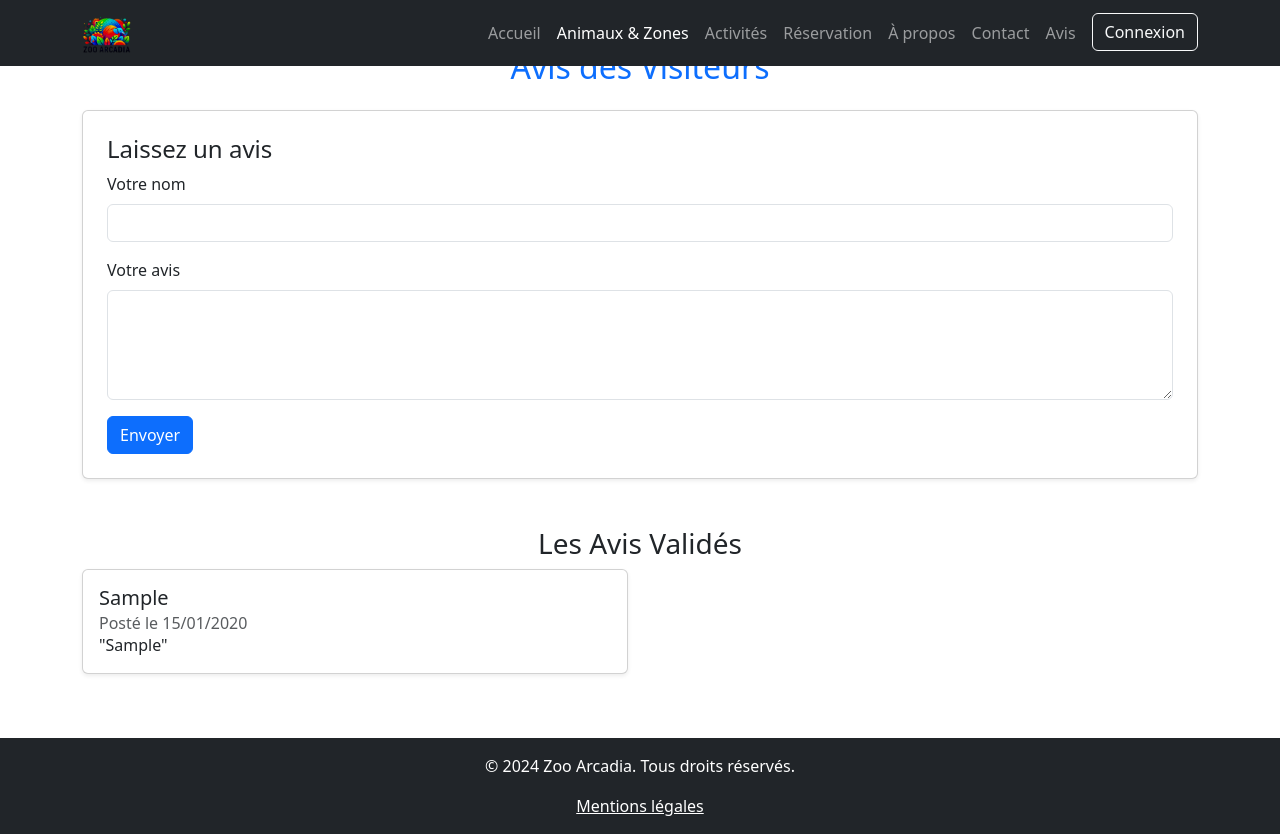
After one commit to lotfi8-dev/www-zoo, a PHP site: page /pages/reviews.php in a window 1280 px wide. The commit adds this page. Run offline with PHP 8.4, Linux system fonts and the light colour scheme; tables that the repository leaves empty hold one stand-in row (values such as "Sample post").

Commit message:
Modified navbar & added reviews.php

```diff
--- a/include/navbar.php
+++ b/include/navbar.php
@@ -1,7 +1,8 @@
 <?php
 if (session_status() === PHP_SESSION_NONE) {
     session_start();
-}?>
+}
+?>
 <!-- Navigation Bar -->
 <nav class="navbar navbar-expand-lg navbar-dark bg-dark fixed-top">
     <div class="container">
@@ -19,6 +20,7 @@ if (session_status() === PHP_SESSION_NONE) {
                 <li class="nav-item"><a class="nav-link" href="/pages/Reservation.php">Réservation</a></li>
                 <li class="nav-item"><a class="nav-link" href="/pages/a-propos.php">À propos</a></li>
                 <li class="nav-item"><a class="nav-link" href="/pages/contact.php">Contact</a></li>
+                <li class="nav-item"><a class="nav-link" href="/pages/reviews.php">Avis</a></li> <!-- 🔹 NEW: Reviews Section -->
 
                 <?php if (isset($_SESSION['user_id'])): ?>
                     <li class="nav-item dropdown">
@@ -27,6 +29,11 @@ if (session_status() === PHP_SESSION_NONE) {
                         </a>
                         <ul class="dropdown-menu dropdown-menu-end">
                             <li><a class="dropdown-item" href="/pages/profile.php">Mon Profil</a></li>
+
+                            <?php if (!empty($_SESSION['user_role']) && $_SESSION['user_role'] === 'admin'): ?>
+                                <li><a class="dropdown-item text-warning" href="/pages/admin_reviews.php">Gérer les Avis</a></li> <!-- 🔹 Admin-Only Review Management -->
+                            <?php endif; ?>
+
                             <li><a class="dropdown-item text-danger" href="/pages/logout.php">Déconnexion</a></li>
                         </ul>
                     </li>
--- /dev/null
+++ b/pages/reviews.php
@@ -0,0 +1,103 @@
+<?php
+if (session_status() === PHP_SESSION_NONE) {
+    session_start();
+    session_set_cookie_params([
+        'lifetime' => 0,
+        'path' => '/',
+        'domain' => 'localhost',  // Adjust if using a real domain
+        'secure' => false,  // Set to true for HTTPS
+        'httponly' => true,  // Prevent JavaScript access
+        'samesite' => 'Strict'  // Mitigate CSRF
+    ]);
+}
+
+// Security Headers
+header("X-Frame-Options: DENY");
+header("X-XSS-Protection: 1; mode=block");
+header("Content-Security-Policy: default-src 'self'; script-src 'self' https://kit.fontawesome.com https://cdn.jsdelivr.net; style-src 'self' https://fonts.googleapis.com https://cdn.jsdelivr.net; font-src 'self' https://fonts.gstatic.com;");
+
+include '../include/db_connect.php';
+
+// Generate CSRF token
+if (empty($_SESSION['csrf_token'])) {
+    $_SESSION['csrf_token'] = bin2hex(random_bytes(32));
+}
+
+$message = "";
+
+if ($_SERVER['REQUEST_METHOD'] === 'POST') {
+    if (!isset($_POST['csrf_token']) || $_POST['csrf_token'] !== $_SESSION['csrf_token']) {
+        die("Erreur CSRF détectée !");
+    }
+
+    $pseudo = htmlspecialchars(trim($_POST['pseudo']), ENT_QUOTES, 'UTF-8');
+    $avis = htmlspecialchars(trim($_POST['avis']), ENT_QUOTES, 'UTF-8');
+
+    if (!empty($pseudo) && !empty($avis)) {
+        $stmt = $pdo->prepare("INSERT INTO review (pseudo, avis, is_approved) VALUES (?, ?, FALSE)");
+        $stmt->execute([$pseudo, $avis]);
+        $message = "Votre avis a été soumis et est en attente de validation.";
+    } else {
+        $message = "Veuillez remplir tous les champs.";
+    }
+}
+
+// Fetch approved reviews
+$stmt = $pdo->query("SELECT pseudo, avis, created_at FROM review WHERE is_approved = TRUE ORDER BY created_at DESC LIMIT 5");
+$approved_reviews = $stmt->fetchAll();
+?>
+
+<!DOCTYPE html>
+<html lang="fr">
+<head>
+    <meta charset="UTF-8">
+    <meta name="viewport" content="width=device-width, initial-scale=1.0">
+    <title>Zoo Arcadia - Avis</title>
+    <link href="https://cdn.jsdelivr.net/npm/bootstrap@5.3.0-alpha1/dist/css/bootstrap.min.css" rel="stylesheet">
+</head>
+<body>
+    <?php include '../include/navbar.php'; ?>
+
+    <div class="container my-5">
+        <h2 class="text-center text-primary">Avis des Visiteurs</h2>
+
+        <div class="card shadow-sm p-4 mt-4">
+            <h4 class="card-title">Laissez un avis</h4>
+            <form action="" method="POST">
+                <input type="hidden" name="csrf_token" value="<?= $_SESSION['csrf_token']; ?>">
+                <div class="mb-3">
+                    <label for="pseudo" class="form-label">Votre nom</label>
+                    <input type="text" class="form-control" id="pseudo" name="pseudo" required>
+                </div>
+                <div class="mb-3">
+                    <label for="avis" class="form-label">Votre avis</label>
+                    <textarea class="form-control" id="avis" name="avis" rows="4" required></textarea>
+                </div>
+                <button type="submit" class="btn btn-primary">Envoyer</button>
+            </form>
+            <?php if (!empty($message)) : ?>
+                <p class="alert alert-info mt-3"><?= htmlspecialchars($message, ENT_QUOTES, 'UTF-8'); ?></p>
+            <?php endif; ?>
+        </div>
+
+        <div class="mt-5">
+            <h3 class="text-center">Les Avis Validés</h3>
+            <div class="row">
+                <?php foreach ($approved_reviews as $review): ?>
+                <div class="col-md-6">
+                    <div class="card shadow-sm mb-3">
+                        <div class="card-body">
+                            <h5 class="card-title"><?= htmlspecialchars($review['pseudo']); ?></h5>
+                            <h6 class="card-subtitle text-muted">Posté le <?= date('d/m/Y', strtotime($review['created_at'])); ?></h6>
+                            <p class="card-text">"<?= htmlspecialchars($review['avis']); ?>"</p>
+                        </div>
+                    </div>
+                </div>
+                <?php endforeach; ?>
+            </div>
+        </div>
+    </div>
+
+    <?php include '../include/footer.php'; ?>
+</body>
+</html>
```
